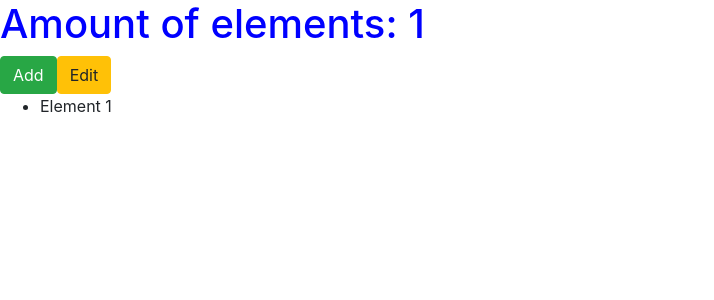
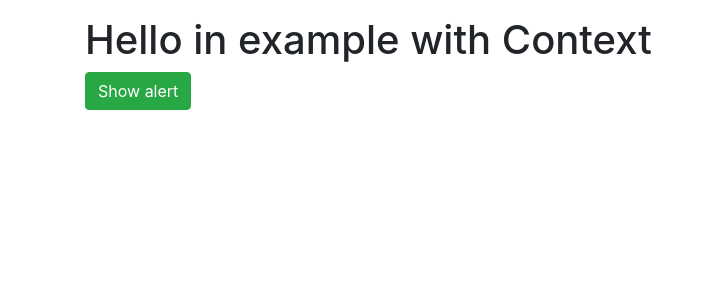
Before and after one commit to alfixed/react-hooks, a React (Create React App) app: page / in a window 1280 px wide. Shown: the top 300 px of the page, without its empty margins (0-714 px from the left). Built offline with nearby package versions, Linux system fonts and the light colour scheme.

Commit message:
add useContext

```diff
--- a/src/App.js
+++ b/src/App.js
@@ -1,25 +1,16 @@
-import React, {useState, useCallback} from 'react';
-import ItemsList from './ItemsList';
+import React from 'react';
+import Alert from './alert/Alert';
+import { AlertProvider } from './alert/AlertContext';
+import Main from './Main';
 
 function App() {
-  const [count, setCount] = useState(1);
-  const [colored, setColored] = useState(false);
-  const styles = {
-    color: colored ? 'darkred' : 'blue'
-  };
-
-  const generateItemsFromAPI = useCallback(() => {
-    return new Array(count).fill('').map((_, i) => `Element ${i + 1}`);
-  }, [count]);
-
   return (
-    <div>
-      <h1 style={styles}>Amount of elements: {count}</h1>
-      <button className={'btn btn-success'} onClick={() => setCount(prev => prev + 1)}>Add</button>
-      <button className={'btn btn-warning'} onClick={() => setColored(prev => !prev)}>Edit</button>
-
-      <ItemsList getItems={generateItemsFromAPI} />
-    </div>
+    <AlertProvider>
+      <div className={'container pt-3'}>
+        <Alert />
+        <Main />
+      </div>
+    </AlertProvider>
   );
 }
 
--- /dev/null
+++ b/src/Main.js
@@ -0,0 +1,12 @@
+import React from 'react';
+import { useAlert } from './alert/AlertContext';
+
+export default function Main() {
+  const {toggle} = useAlert();
+  return(
+    <>
+      <h1>Hello in example with Context</h1>
+      <button className="btn btn-success" onClick={toggle}>Show alert</button>
+    </>
+  )
+}
--- /dev/null
+++ b/src/alert/Alert.js
@@ -0,0 +1,14 @@
+import React from 'react';
+import { useAlert } from './AlertContext';
+
+export default function Alert() {
+  const alert = useAlert();
+
+  if(!alert.visible) return null;
+
+  return (
+    <div className={'alert alert-danger'} onClick={alert.toggle}>
+      This very and very important message!
+    </div>
+  )
+}
--- /dev/null
+++ b/src/alert/AlertContext.js
@@ -0,0 +1,22 @@
+import React, {useState, useContext} from 'react';
+
+const AlertContext = React.createContext();
+
+export const useAlert = () => {
+  return useContext(AlertContext);
+}
+
+export const AlertProvider = ({ children }) => {
+  const [alert, setAlert] = useState(false);
+
+  const toggle= () => setAlert(prev => !prev);
+
+  return (
+    <AlertContext.Provider value={{
+      visible: alert,
+      toggle
+    }}>
+      { children }
+    </AlertContext.Provider>
+  );
+}
```
Also changed, not shown: src/examples/callback.js (added, +26 -0 lines).
